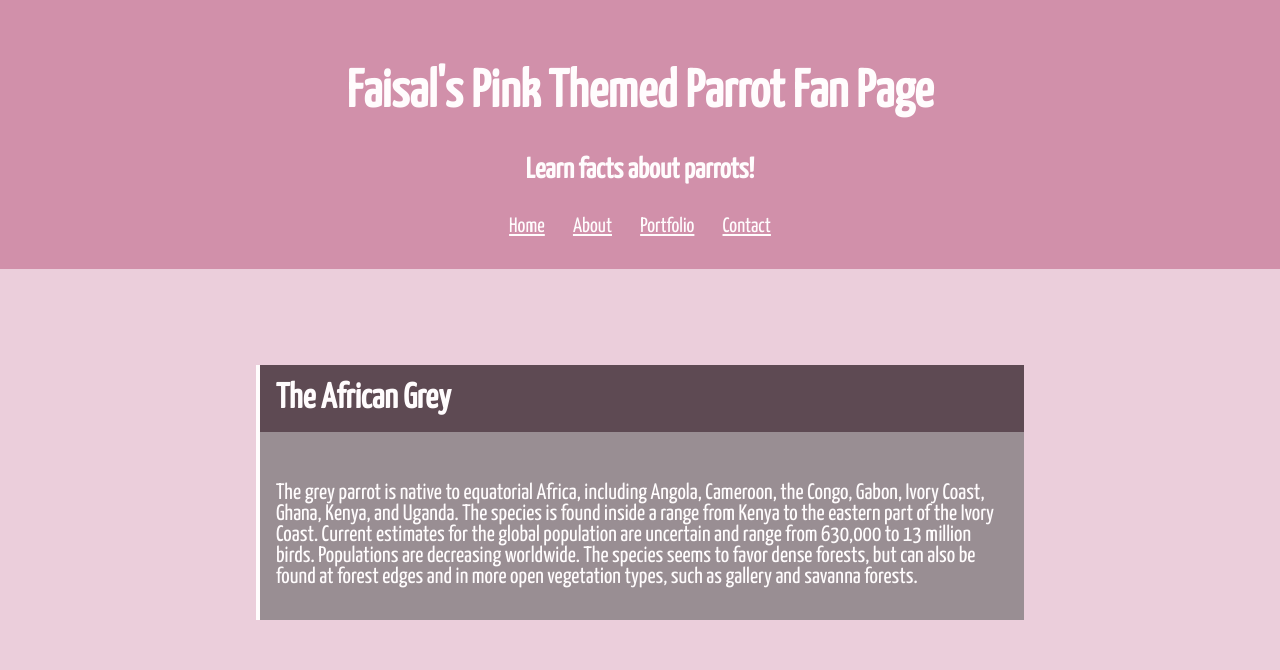
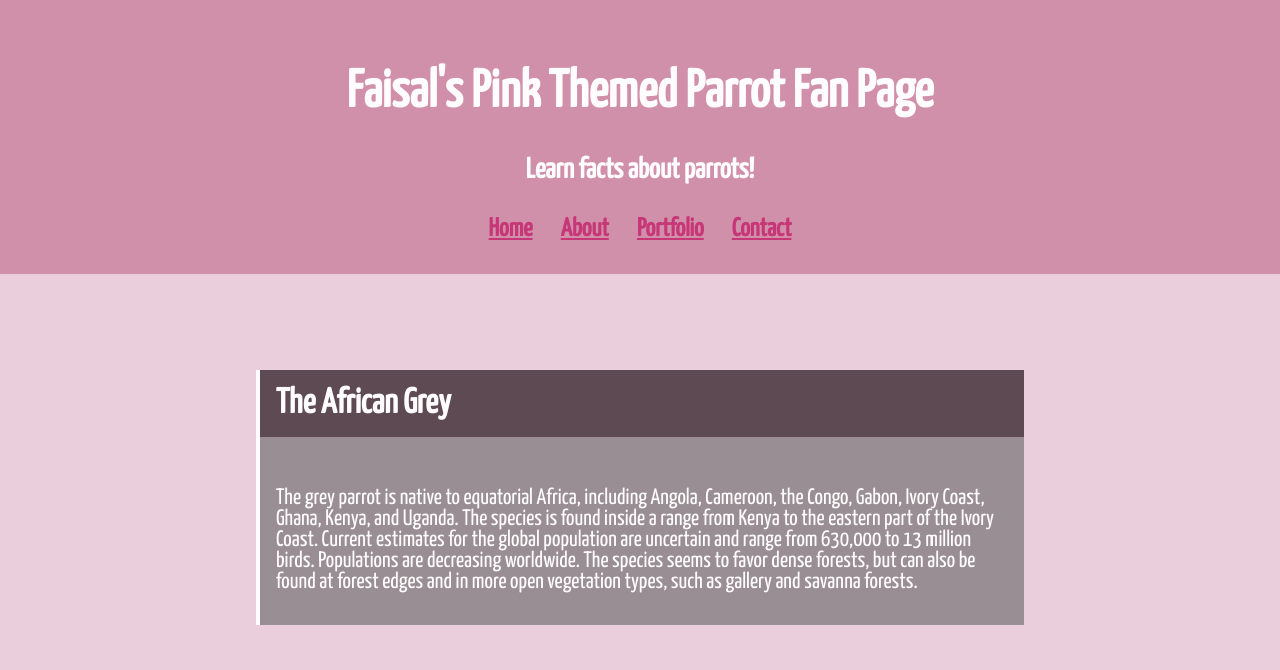
Before and after one commit to faisal-alb/WebDev, a plain HTML site: page fan-page/index.html in a window 1280 px wide. Shown: the top 670 px of the page. Drawn offline with Linux system fonts and the light colour scheme.

Commit message:
Update style.css

```diff
--- a/fan-page/style.css
+++ b/fan-page/style.css
@@ -26,13 +26,15 @@ header > h2 {
 }
 
 .nav-button {
-    font-size: 1.3rem;
+    color: #C73677;
+    font-size: 1.6rem;
+    font-weight: bold;
     margin: 0vh 1vw 0vh 1vw;
     transition: 0.2s;
 }
 
 .nav-button:hover {
-    color: #5E4A53;
+    color: #570C2A;
 }
 
 section {
```
